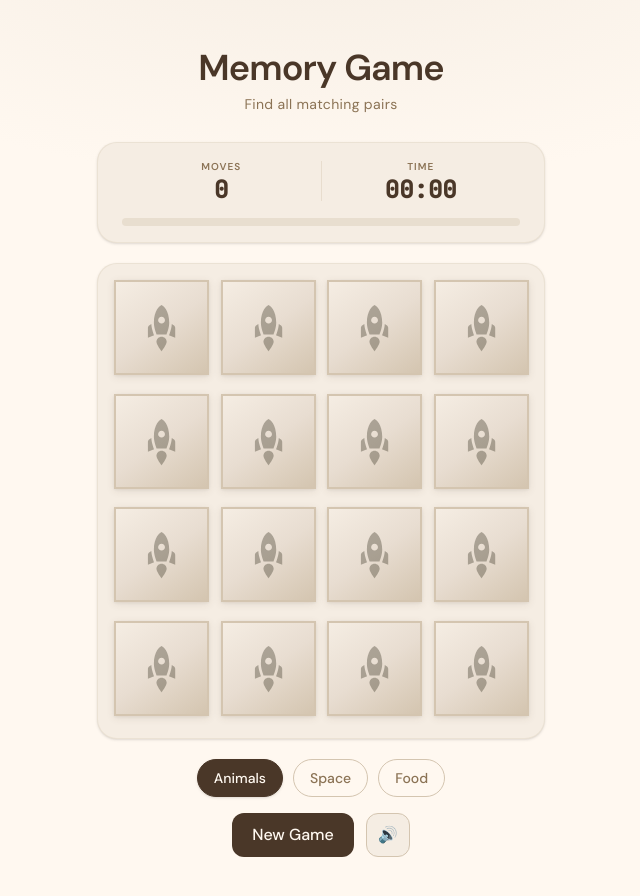
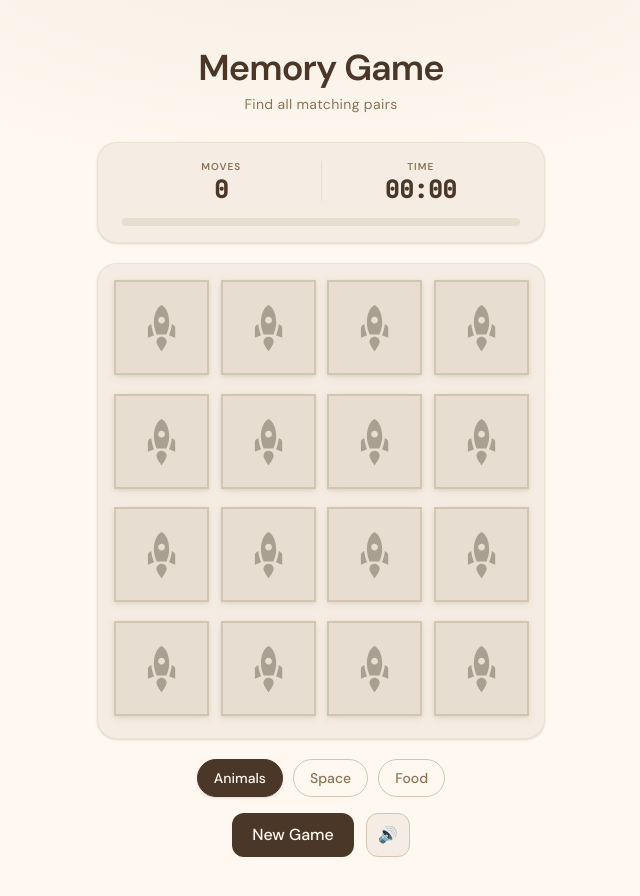
Before and after one commit to justinthomas0789/memory-game, a React (Vite) app: page /play in a window 1280 px wide. Shown: the top 896 px of the page, without its empty margins (319-959 px from the left). Built offline with nearby package versions, Linux system fonts and the light colour scheme.

Commit message:
fix(ui): replace card gradients with solid colors
Face-down: --color-warm, face-up: --color-cream, matched: --color-match

```diff
--- a/src/components/Card/Card.module.css
+++ b/src/components/Card/Card.module.css
@@ -66,12 +66,7 @@
 
 /* Face-down (back of card — shows when NOT flipped) */
 .cardFront {
-  background: linear-gradient(
-    145deg,
-    var(--color-warm-light) 0%,
-    var(--color-warm) 50%,
-    var(--color-warm-dark) 100%
-  );
+  background: var(--color-warm);
 }
 
 /* Rocket icon on face-down side */
@@ -86,11 +81,7 @@
 
 /* Face-up (front of card — shows when flipped) */
 .cardBack {
-  background: linear-gradient(
-    145deg,
-    var(--color-cream) 0%,
-    var(--color-warm-light) 100%
-  );
+  background: var(--color-cream);
   transform: rotateY(180deg);
   font-size: clamp(1.75rem, 5vw, 2.5rem);
 }
@@ -99,11 +90,7 @@
 .cardMatched .cardFront,
 .cardMatched .cardBack {
   border-color: var(--color-match-dark);
-  background: linear-gradient(
-    145deg,
-    var(--color-match) 0%,
-    color-mix(in srgb, var(--color-match) 60%, var(--color-match-dark)) 100%
-  );
+  background: var(--color-match);
   box-shadow:
     0 2px 8px rgba(45, 107, 69, 0.18),
     0 0 0 1px rgba(45, 107, 69, 0.12);
```
